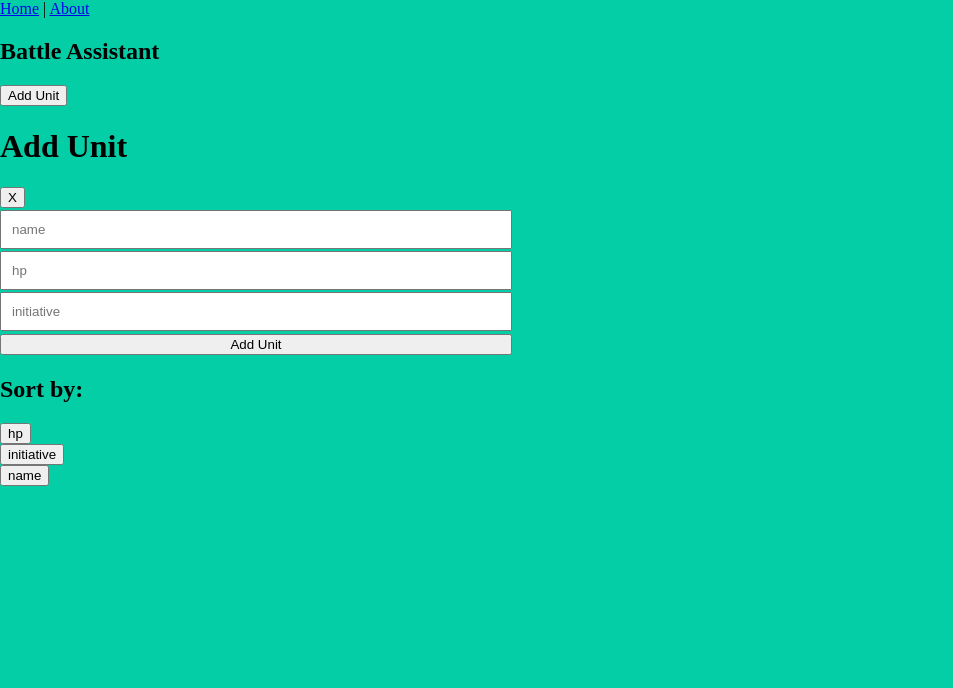
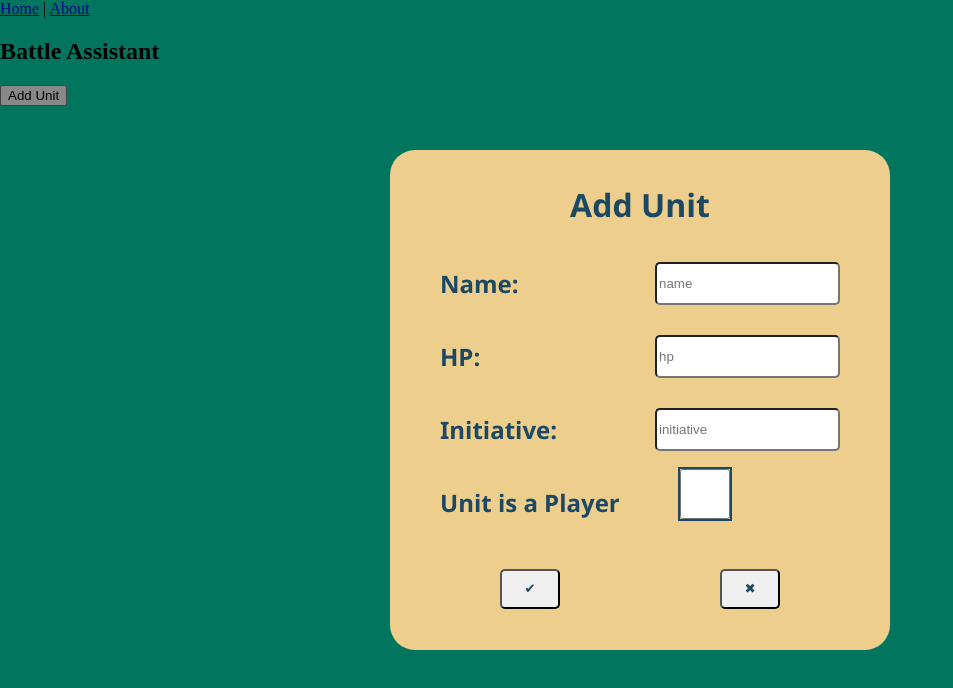
Before and after one commit to Emilio-Zamacona/dnd-combat-tool, a Vue app: page /#/ in a window 1280 px wide. Both pictures are taken after a click on the button "Add Unit". Shown: the top 688 px of the page, without its empty margins (0-953 px from the left). Built offline with nearby package versions, Linux system fonts and the light colour scheme.

Commit message:
first deploy, added styles

```diff
--- a/src/components/AddUnit.vue
+++ b/src/components/AddUnit.vue
@@ -1,20 +1,47 @@
 <template>
-  <div>
-    <form v-on:submit.prevent="addUnit" class="add-form">
-      <div>
-        <h1>Add Unit</h1>
-        <button @click="$store.commit('addBoxOpen')">X</button>
+  <div class="addUnit">
+    <form v-on:submit.prevent="addUnit" class="addUnit__form">
+      <h1 class="addUnit__form__title">Add Unit</h1>
+
+      <div class="addUnit__form__att">
+        <h2 class="addUnit__form__label">Name:</h2>
+        <input
+          class="addUnit__form__input"
+          v-model="newUnit.name"
+          placeholder="name"
+        />
       </div>
-
-      <input v-model="newUnit.name" placeholder="name" />
-      <input v-model.number="newUnit.hp" type="number" placeholder="hp" />
-
-      <input
-        v-model.number="newUnit.initiative"
-        type="number"
-        placeholder="initiative"
-      />
-      <button type="submit">Add Unit</button>
+      <div class="addUnit__form__att">
+        <h2 class="addUnit__form__label">HP:</h2>
+        <input
+          class="addUnit__form__input"
+          v-model.number="newUnit.hp"
+          type="number"
+          placeholder="hp"
+        />
+      </div>
+      <div class="addUnit__form__att">
+        <h2 class="addUnit__form__label">Initiative:</h2>
+        <input
+          class="addUnit__form__input"
+          v-model.number="newUnit.initiative"
+          type="number"
+          placeholder="initiative"
+        />
+      </div>
+      <div class="addUnit__form__att">
+        <h2 class="addUnit__form__label">Unit is a Player</h2>
+        <input
+          class="addUnit__form__checkbox"
+          type="checkbox"
+          id="checkbox"
+          v-model="newUnit.isPlayer"
+        />
+      </div>
+      <div class="addUnit__form__buttons">
+        <button type="submit">✔</button>
+        <button @click="$store.commit('addBoxOpen')">✖</button>
+      </div>
     </form>
   </div>
 </template>
--- a/src/components/Character.vue
+++ b/src/components/Character.vue
@@ -1,6 +1,9 @@
 <template>
-  <div class="character">
-    <h1 class="character__name">{{ unitName }}</h1>
+  <div class="character__container">
+    <h1 class="character__name">
+      {{ unitName }}&nbsp;&nbsp;&nbsp;&nbsp;&nbsp;{{ unitIsPlayer ? "🍺" : "" }}
+    </h1>
+
     <div class="character__att">
       <h2 :class="isLow ? 'low' : 'alive'">HP: {{ unitHp }}</h2>
       <div class="character__buttonBox">
--- a/src/components/Sort.vue
+++ b/src/components/Sort.vue
@@ -2,7 +2,7 @@
   <div>
     <h2>Sort by:</h2>
     <div v-for="att in attributeList" :key="att">
-      <button @click="sortMethod(att)">{{ att }}</button>
+      <button @click="sortMethod(att)">{{ att }} &#11165;&#11167;</button>
     </div>
   </div>
 </template>
@@ -41,7 +41,6 @@ export default {
       }
       this.sortBy = s;
       this.sortUnits();
-      console.log(this.sortUnits);
     },
   },
 };
--- /dev/null
+++ b/src/scss/_addunit.scss
@@ -0,0 +1,70 @@
+.addUnit {
+  position: absolute;
+  top: 0;
+  width: 100%;
+  height: 100%;
+  background:rgba(0, 0, 0, 0.431);
+  display: flex;
+  justify-content: center;
+  align-items: center;
+
+
+  &__form {
+    border-radius: 25px;
+    background: $skin;
+    position: relative;
+    width: 500px;
+    height: 500px;
+    display: flex;
+    flex-direction: column;
+    justify-content: center;
+    align-items:center ;
+    &__att {
+      display: flex;
+      justify-content:space-between;
+      width: 100%;
+    }
+    &__input{
+      margin-block: 15px;
+      margin-right: 50px;
+      outline: none;
+      border-radius: 5px;
+      &:focus {
+        border: 3px $dark-blue solid;
+        border-radius: 5px;
+      }
+
+    }
+    &__checkbox{
+      margin-right: 160px;
+      width: 50px;
+      height: 50px;
+      outline: 2px $dark-blue solid !important;
+
+    }
+    &__title{
+      font-family: $font1;
+      color: $dark-blue;
+    }
+    &__label {
+      font-family: 'Segoe UI', Tahoma, Geneva, Verdana, sans-serif;
+      margin-left: 50px;
+      color: $dark-blue;
+    }
+    &__buttons {
+      margin: 30px;
+      button {
+        width: 60px;
+        height: 40px;
+        margin-inline: 80px;
+        color: $dark-blue;
+        border-radius: 5px;
+        &:active{
+          background-color: white;
+        }
+      }
+    }
+
+  }
+
+}
--- a/src/scss/_character.scss
+++ b/src/scss/_character.scss
@@ -1,23 +1,33 @@
 .character {
-  display: flex;
-  align-items: center;
-  justify-content: space-around;
-  background: $dark-blue;
-  padding: 15px;
+  &__container {
+    display: flex;
+    align-items: center;
+    justify-content: space-around;
+    background: $dark-blue;
+    padding: 15px;
+    margin: 10px;
+  }
   &__name {
-    width: 120px;
+    width: 200px;
     color: $skin;
   }
   &__att {
     display: flex;
     align-items: center;
     justify-content: space-around;
-    width: 200px;
+    h2{
+      width: 75px;
+    }
+
   }
   &__buttonBox {
     display: flex;
     flex-direction: column;
     padding-inline: 20px;
+  }
+  &__ul {
+    padding: 20px;
+
   }
 }
 
@@ -33,16 +43,8 @@
   color: white;
   background-color: $red;
 }
-.add-form {
-  width: 40%;
-  height: 250px;
-  display: flex;
-  flex-direction: column;
-  justify-content: space-around;
-  input {
-    padding: 10px;
-  }
-}
+
+
 .btn-value {
   height: 30px;
   width: 30px;
--- a/src/scss/_main.scss
+++ b/src/scss/_main.scss
@@ -1,3 +1,4 @@
 @import 'variables';
 @import 'resets';
-@import 'character.scss';
+@import 'character';
+@import "addunit";
--- a/src/scss/_variables.scss
+++ b/src/scss/_variables.scss
@@ -3,3 +3,5 @@ $green: hsla(168, 97%, 41%, 1);
 $skin: hsla(41, 73%, 74%, 1);
 $dark-blue: hsla(203, 58%, 25%, 1);
 $blue: hsla(230, 97%, 73%, 1);
+
+$font1: 'Segoe UI', Tahoma, Geneva, Verdana, sans-serif;
--- a/src/store/index.js
+++ b/src/store/index.js
@@ -1,5 +1,5 @@
-import Vue from 'vue';
-import Vuex from 'vuex';
+import Vue from "vue";
+import Vuex from "vuex";
 
 Vue.use(Vuex);
 
@@ -36,5 +36,8 @@ export default new Vuex.Store({
     addingUnits: (state) => {
       return state.addingUnits;
     },
+    units: (state) => {
+      return state.units;
+    },
   },
 });
--- a/src/views/Home.vue
+++ b/src/views/Home.vue
@@ -3,9 +3,12 @@
     <h2>Battle Assistant</h2>
     <button @click="$store.commit('addBoxOpen')">Add Unit</button>
     <AddUnit v-if="addingUnits" />
-    <div>
-      <Sort :attributeList="['hp', 'initiative', 'name']" />
-      <ul>
+    <div class="character">
+      <Sort
+        v-if="units.length != 0"
+        :attributeList="['hp', 'initiative', 'name', 'isPlayer']"
+      />
+      <ul class="character__ul">
         <Character
           v-for="unit in st.units"
           :key="unit.id"
@@ -42,7 +45,7 @@ export default {
     },
   },
   computed: {
-    ...mapGetters(["addingUnits", "totalUnits"]),
+    ...mapGetters(["addingUnits", "totalUnits", "units"]),
     st() {
       return this.$store.state;
     },
```
